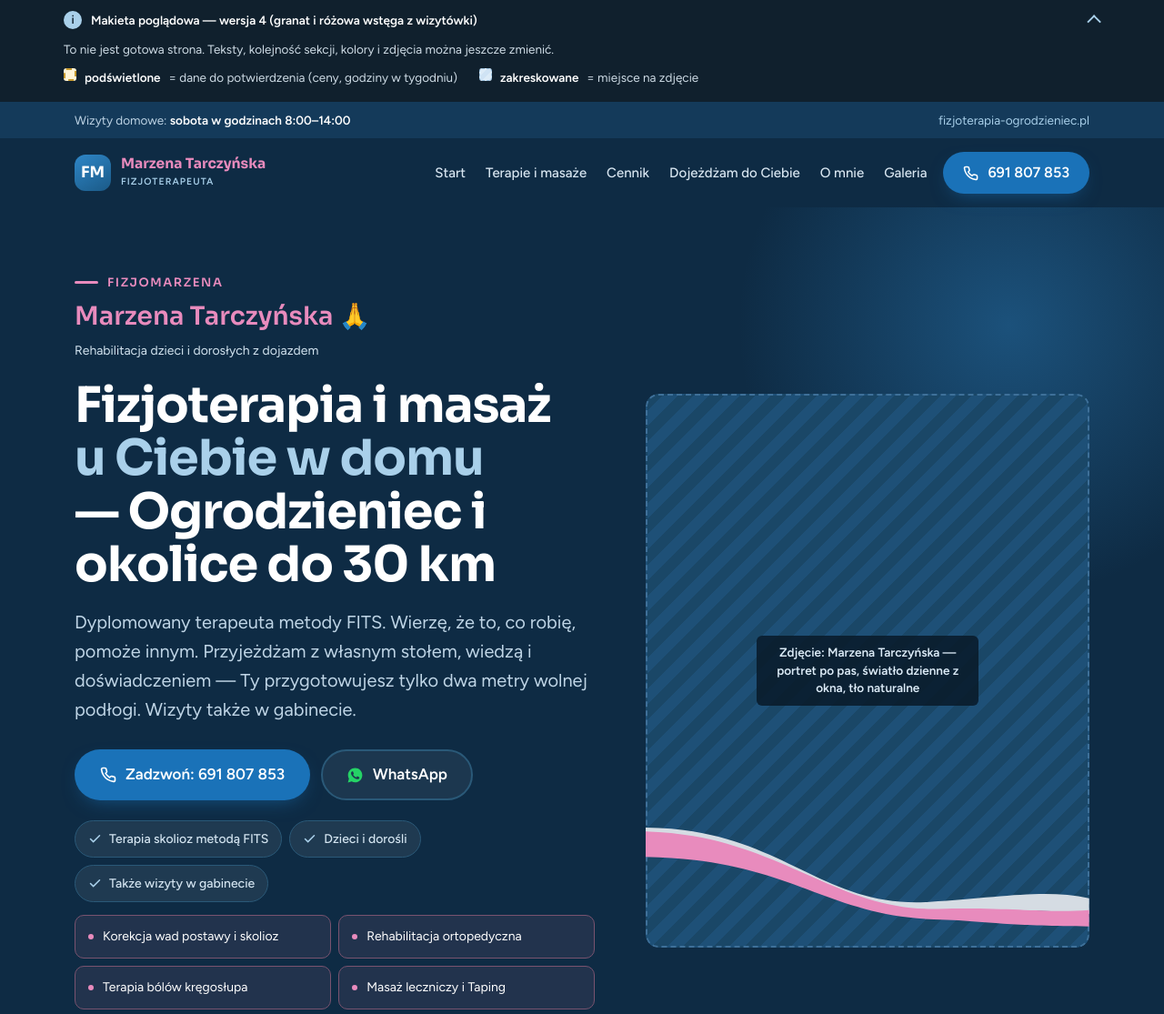
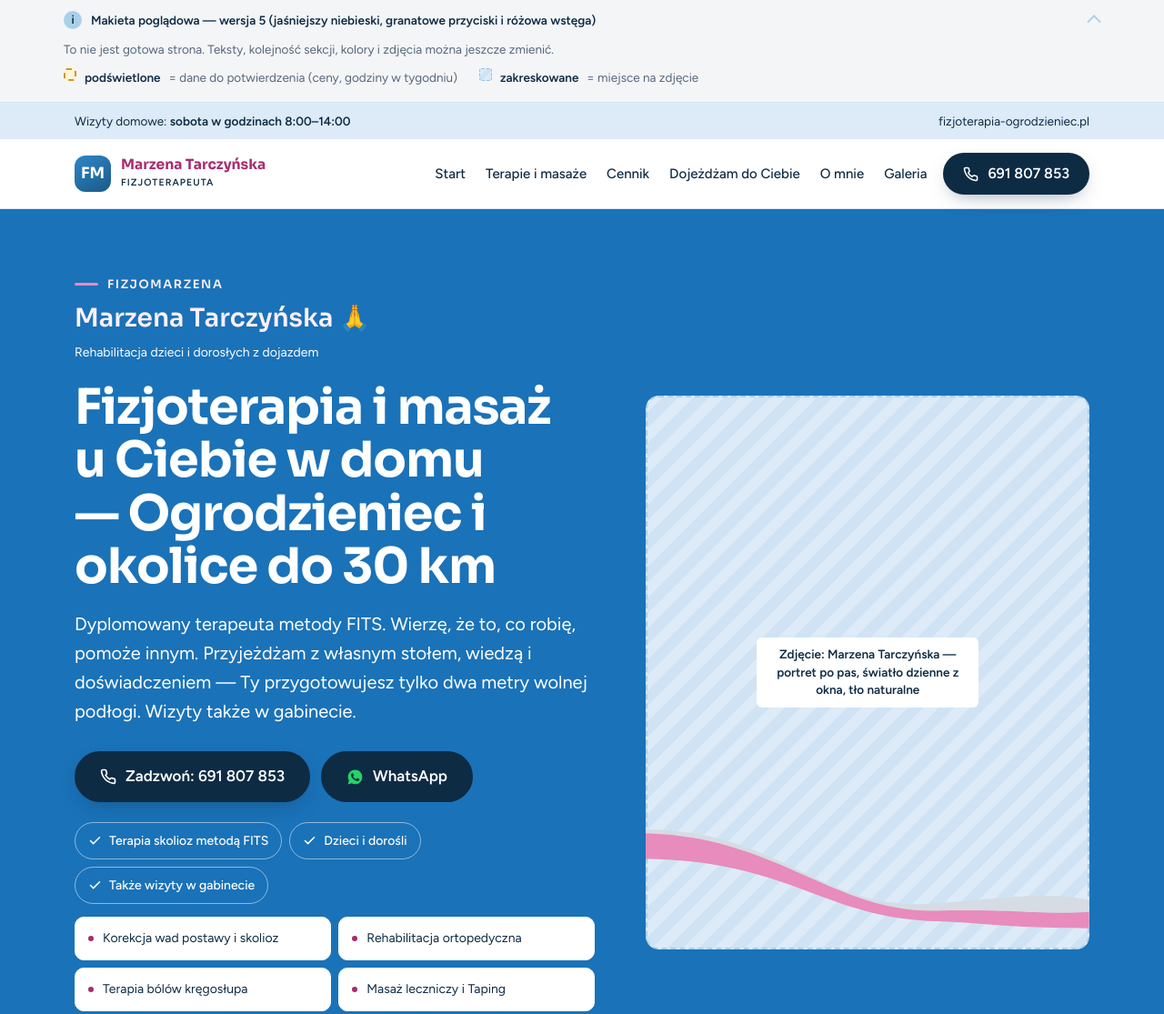
Before and after one commit to falkowskisiloe/makieta-fizjoterapia-ogrodzieniec, a plain HTML site: page index.html in a window 1280 px wide. Shown: the top 1115 px of the page at 91% size. Drawn offline with Linux system fonts and the light colour scheme.

Commit message:
Rozjaśnij makietę: niebieskie tła, biały nagłówek i granatowe przyciski

```diff
--- a/index.html
+++ b/index.html
@@ -14,8 +14,8 @@
 <link rel="stylesheet" href="https://fonts.googleapis.com/css2?family=Sora:wght@600;700&family=Figtree:wght@400;500;600&display=swap">
 <style>
 /* ============================================================
-   FIZJOTERAPIA MARZENA TARCZYŃSKA — makieta v4
-   Kolorystyka: granat i niebieski, różowa wstęga z finalnej wizytówki, jasna szarość
+   FIZJOTERAPIA MARZENA TARCZYŃSKA — makieta v5
+   Kolorystyka: niebieskie tła, granatowe przyciski, róż z wizytówki i jasne powierzchnie
    ============================================================ */
 
 :root {
@@ -693,6 +693,49 @@ body.is-locked { overflow: hidden; }
 
 .rv--armed { opacity: 0; transform: translateY(18px); }
 .rv--armed.rv--in { opacity: 1; transform: none; transition: opacity .55s ease, transform .55s cubic-bezier(.2,.7,.3,1); }
+
+/* Wariant 5: niebieskie tła w kolorze wcześniejszego przycisku telefonu. */
+:root { --pink-on-blue: #FFEFF7; }
+.hero, .sec--navy, .drawer, .b2b__in, .foot { background: var(--blue-600); }
+.hero__glow, .b2b__in::after { display: none; }
+.hero__lead, .hero__towns, .hero__identity > p:last-child,
+.sec--navy p, .sec--navy li, .sec--navy .lead, .sec--navy .eyebrow,
+.drawer__foot, .b2b p, .b2b .eyebrow, .foot, .foot a { color: var(--white); }
+.hero h1 mark { color: var(--white); }
+.hero__name, .hero__identity .eyebrow { color: var(--pink-on-blue); }
+.hero__identity .eyebrow::before, .sec--navy .eyebrow::before { background: var(--pink-400); }
+.hero__towns a, .pills a { color: var(--white); }
+.chip, .pills a, .drawer nav a, .foot__towns a { border-color: rgba(255,255,255,.5); }
+.chip { color: var(--white); background: transparent; }
+.chip svg, .kids li svg { color: var(--white); }
+.hero__service { background: var(--white); color: var(--navy-900); border-color: var(--white); }
+.hero__service::before { background: var(--pink-700); }
+.hero__service:hover { background: #FBEAF3; border-color: var(--pink-400); }
+.hero__media .ph, .ph--map {
+  background: repeating-linear-gradient(135deg, #DCEBF7 0 12px, #CFE3F4 12px 24px);
+  border-color: #A9D0EA;
+}
+.hero__media .ph span, .ph--map span { background: var(--white); color: var(--navy-900); }
+.head { background: var(--white); border-bottom: 1px solid var(--line); }
+.brand__txt b { color: var(--pink-700); }
+.brand__txt em, .nav a { color: var(--navy-900); }
+.nav a:hover { color: var(--blue-600); }
+.nav a::after { background: var(--pink-700); }
+.head .icobtn { color: var(--navy-900); border-color: var(--line); background: var(--blue-50); }
+.head .icobtn:hover { background: var(--blue-100); }
+.btn--primary, .btn--onnavy, .btn--ghostnavy, .mbar__call,
+.head .icobtn--call { background: var(--navy-900); color: var(--white); border-color: var(--navy-900); }
+.btn--primary { box-shadow: 0 8px 22px -10px rgba(14,43,68,.5); }
+.btn--primary:hover, .btn--onnavy:hover, .btn--ghostnavy:hover,
+.head .icobtn--call:hover { background: var(--navy-800); color: var(--white); border-color: var(--navy-800); }
+.topbar { background: var(--blue-100); color: var(--navy-900); }
+.topbar b, .topbar a { color: var(--navy-900); }
+.topbar a:hover { color: var(--blue-600); }
+.memo { background: var(--gray-50); color: var(--muted); border-bottom: 1px solid var(--line); }
+.memo b, .memo > summary { color: var(--navy-900); }
+.memo a { color: var(--blue-600); }
+.foot__bar { border-color: rgba(255,255,255,.5); }
+
 </style>
 </head>
 <body>
@@ -700,7 +743,7 @@ body.is-locked { overflow: hidden; }
 <div class="progress" id="progress"></div>
 
 <details class="memo" id="memo" open>
-  <summary><span>i</span>Makieta poglądowa — wersja 4 (granat i różowa wstęga z wizytówki)</summary>
+  <summary><span>i</span>Makieta poglądowa — wersja 5 (jaśniejszy niebieski, granatowe przyciski i różowa wstęga)</summary>
   <div class="memo__in">
     To nie jest gotowa strona. Teksty, kolejność sekcji, kolory i zdjęcia można jeszcze zmienić.
     <div class="memo__row">
@@ -1065,7 +1108,7 @@ body.is-locked { overflow: hidden; }
         <div class="pills">
           <a href="#dojazd">Ogrodzieniec</a><a href="#dojazd">Zawiercie</a><a href="#dojazd">Łazy</a><a href="#dojazd">Niegowonice</a><a href="#dojazd">Chechło</a><a href="#dojazd">Kwaśniów</a><a href="#dojazd">Pilica</a><a href="#dojazd">Klucze</a><a href="#dojazd">Olkusz</a><a href="#dojazd">Bolesław</a><a href="#dojazd">Bukowno</a><a href="#dojazd">Sławków</a><a href="#dojazd">Siewierz</a><a href="#dojazd">Poręba</a><a href="#dojazd">Dąbrowa Górnicza</a><a href="#dojazd">Myszków</a><a href="#dojazd">Włodowice</a><a href="#dojazd">Kroczyce</a><a href="#dojazd">Wolbrom</a>
         </div>
-        <p class="small" style="color:#A9C3D6">Dojazd do <span class="tbd">— km</span> w cenie zabiegu. Powyżej — dopłata <span class="tbd">— zł</span>. Możesz też przyjechać do gabinetu — ul. Mickiewicza 8.</p>
+        <p class="small" style="color:var(--white)">Dojazd do <span class="tbd">— km</span> w cenie zabiegu. Powyżej — dopłata <span class="tbd">— zł</span>. Możesz też przyjechać do gabinetu — ul. Mickiewicza 8.</p>
       </div>
       <div class="rv">
         <div class="ph ph--map"><span>Mapa: okrąg 30 km wokół Ogrodzieńca. Statyczny obrazek — kliknięcie otwiera Mapy Google</span></div>
@@ -1312,7 +1355,7 @@ body.is-locked { overflow: hidden; }
       <div>
         <h4>Kontakt</h4>
         <div class="foot__list">
-          <span style="color:var(--pink-400);font-weight:600">Marzena Tarczyńska</span>
+          <span style="color:var(--pink-on-blue);font-weight:600">Marzena Tarczyńska</span>
           <span style="font-size:14px">Fizjoterapeuta</span>
           <a href="tel:+48691807853">691 807 853</a>
           <a href="mailto:marzenatarczynska@wp.pl">marzenatarczynska@wp.pl</a>
```
